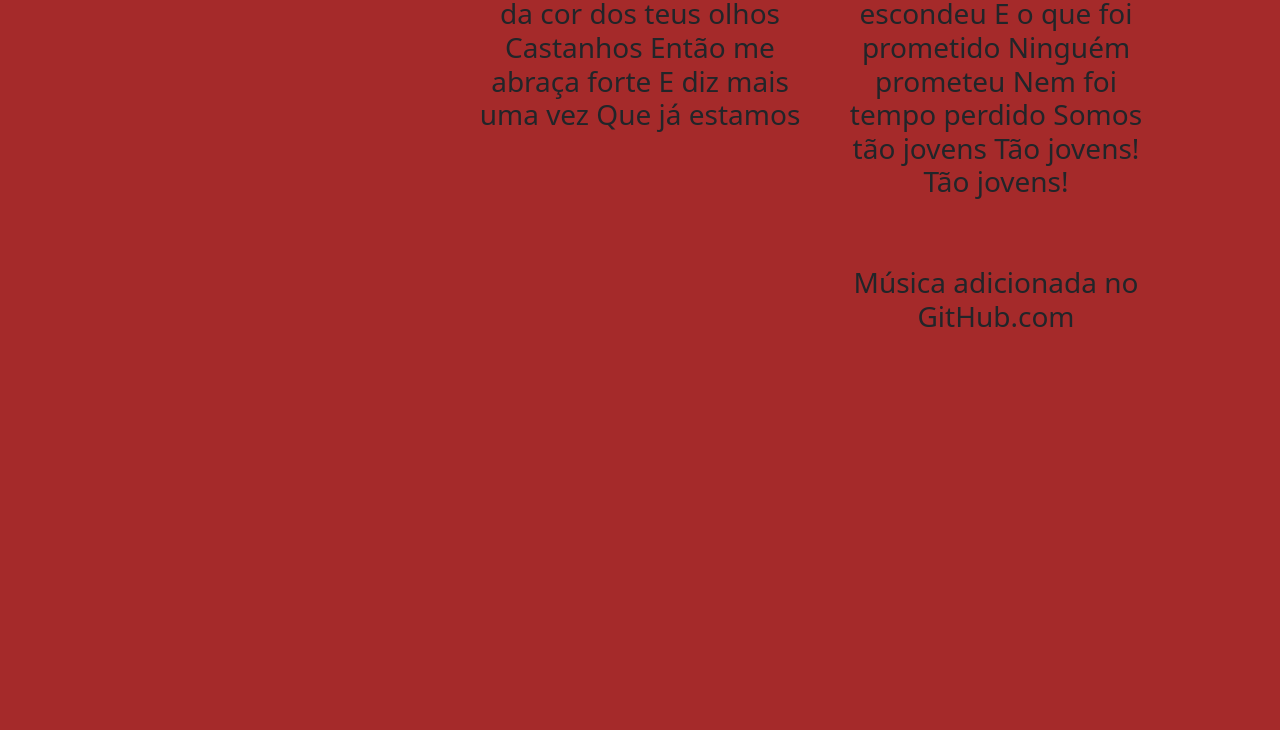
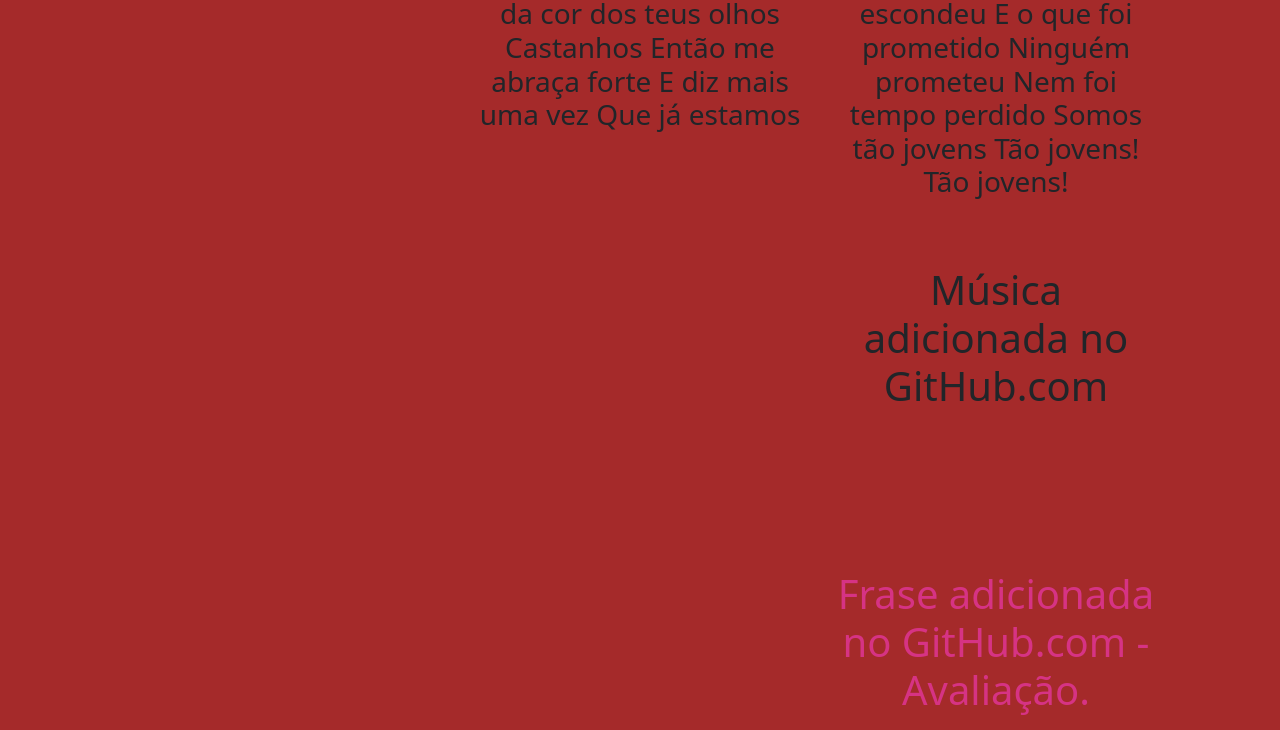
Before and after one commit to mtteine/camila, a plain HTML site: page index.html in a window 1280 px wide. Shown: the part 1156-1886 px from the top of the page. Before the commit the page ends 1505 px from the top, so only its background shows below. Drawn offline with nearby package versions, Linux system fonts and the light colour scheme.

Commit message:
Update index.html

```diff
--- a/index.html
+++ b/index.html
@@ -10,6 +10,9 @@
     <style>
         body{
             align-items: center;
+        }
+        .cor{
+            color: #d63384;
         }
     </style>
 </head>
@@ -153,7 +156,16 @@ Tão jovens! Tão jovens!
 <br>
 <br>
 <br>
-Música adicionada no GitHub.com <h1>
+<h1> Música adicionada no GitHub.com <h1>
+
+
+
+<br>
+<br>
+<br>
+
+    <h1 class = "cor"> Frase adicionada no GitHub.com - Avaliação. <h1>
+
 
 </body>
 </html>
```
